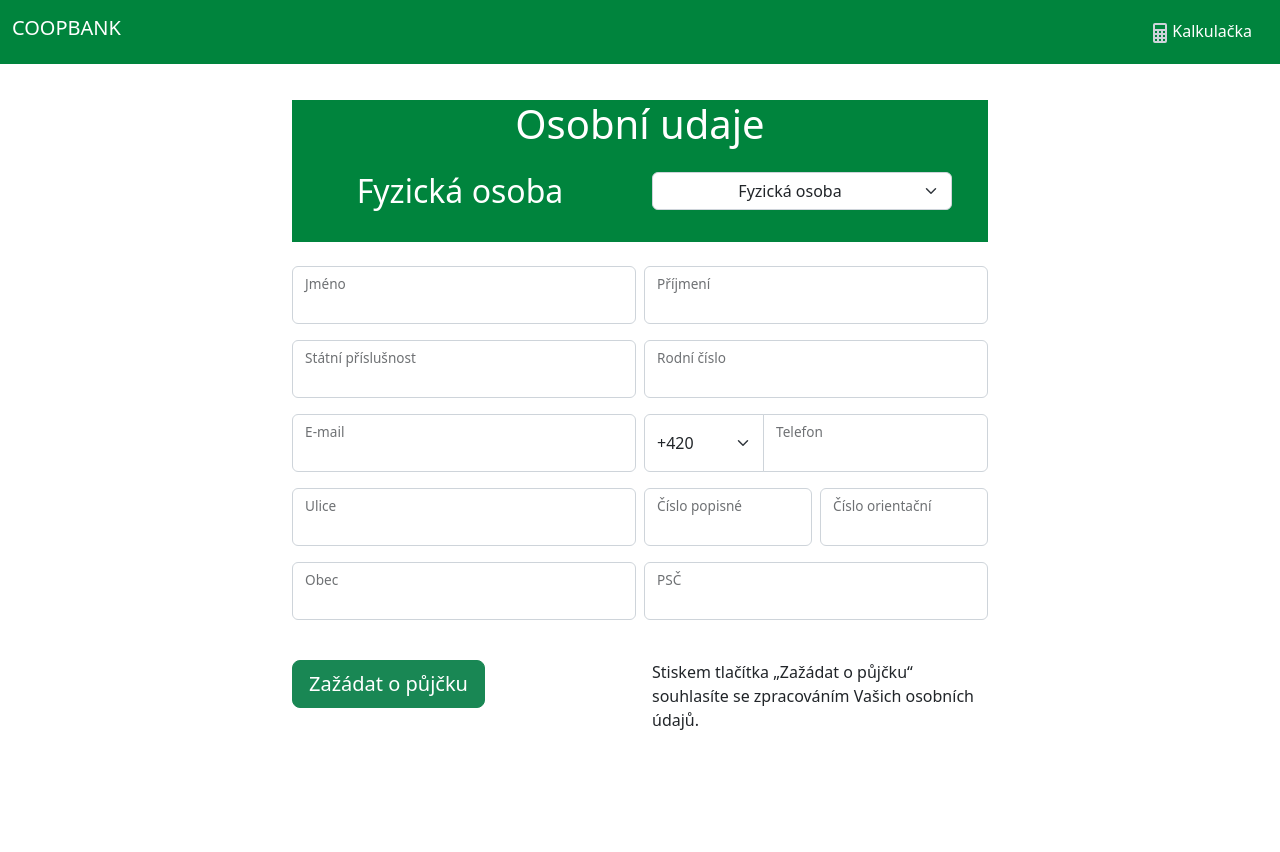
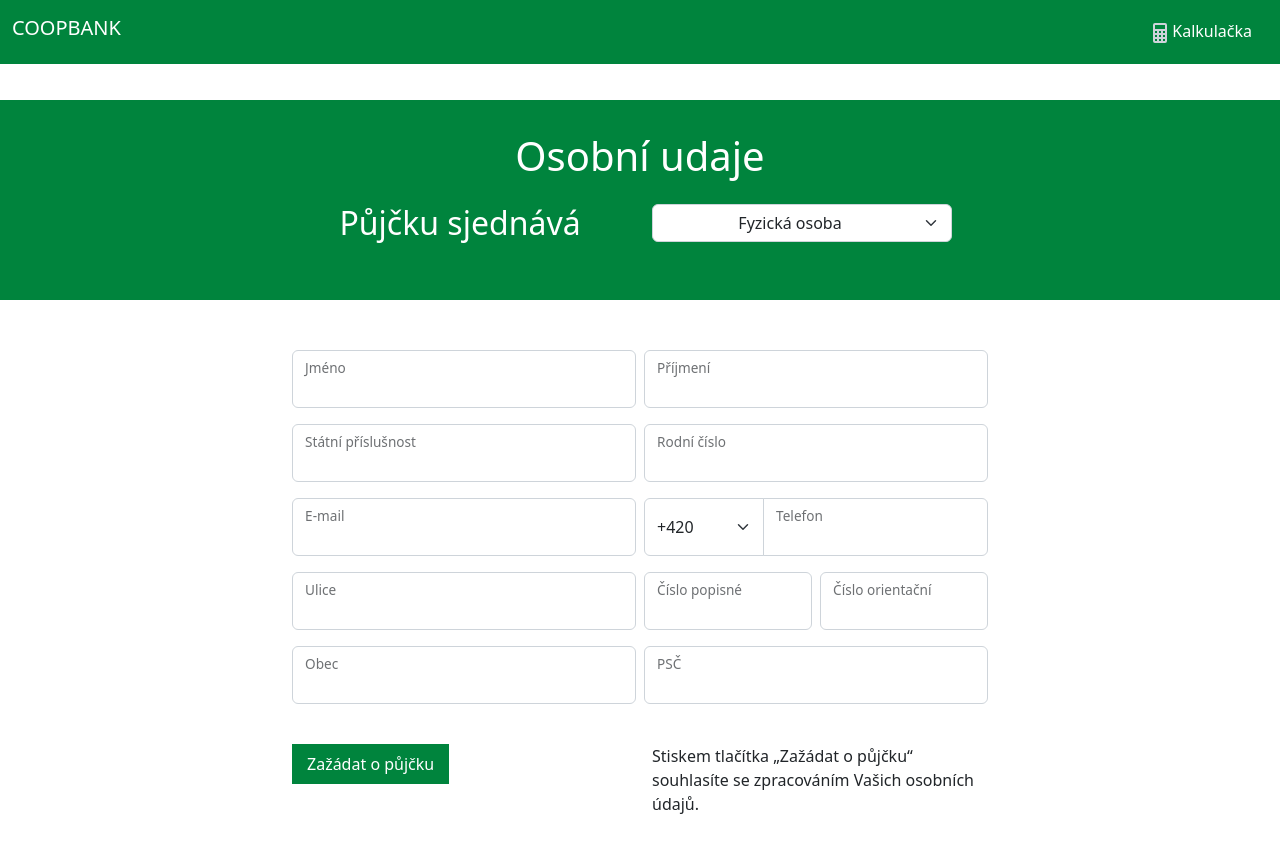
Before and after one commit to marketapolakovau/Coopbank, a React (Create React App) app in the folder client/: page /form in a window 1280 px wide. Shown: the top 852 px of the page. Before the commit the page ends 800 px from the top, so only its background shows below. Built offline with nearby package versions, Linux system fonts and the light colour scheme.

Commit message:
jakub commit7

```diff
--- a/client/src/components/IndividualFrom.js
+++ b/client/src/components/IndividualFrom.js
@@ -66,6 +66,7 @@ function IndividualForm() {
 
     result.address.descNumber = +result.address.descNumber;
     result.address.indicativeNumber = +result.address.indicativeNumber;
+    result.address.postalCode = result.address.postalCode.replace(/\s/g, "");
     result.address.postalCode = +result.address.postalCode;
     result.phone = prefixData + phoneNumData;
 
@@ -281,14 +282,15 @@ function IndividualForm() {
         <br />
         <Row>
           <Col>
-            <Button
-              size="lg"
-              variant="success"
+            <button
+              noValidate
+              validated={validated}
               type="submit"
-              // onClick={handleShowModal}
+              className="primary-button"
+              // onClick={(e) => handleSubmit(e)}
             >
               Zažádat o půjčku
-            </Button>
+            </button>
           </Col>
           <Col>
             <p>
@@ -299,20 +301,24 @@ function IndividualForm() {
         </Row>
       </Form>
       <Modal show={showModal} centered>
-        <Modal.Header style={{ backgroundColor: "#00843D" }}>
-          <Modal.Title style={{ color: "#fff" }}>Potvrzeni</Modal.Title>
+        <Modal.Header className="modalHeader">
+          <Modal.Title className="modalHeading">Potvrzení</Modal.Title>
         </Modal.Header>
         <Modal.Body>
-          <p>
+          <p className="modalText">
             Děkujeme za využití služeb Coopbank. Přehled svojí žádosti si můžete
             prohlédnout na nasledujícím odkazu.
           </p>
-          <Link to={`/request/${newRequestData?.id}`}>
-            <Button variant="success">Přehled</Button>
+          <div className="modalBtnContainer">
+            <Link to={`/request/${newRequestData?.id}`}>
+              <Button variant="success">Přehled Váší žádosti</Button>
+            </Link>
+          </div>
+        </Modal.Body>
+        <Modal.Footer className="modalHomeBtn">
+          <Link to={`/`}>
+            <Button variant="secondary">Hlavní stranka</Button>
           </Link>
-        </Modal.Body>
-        <Modal.Footer>
-          <Button variant="secondary">Hlavní stranka</Button>
         </Modal.Footer>
       </Modal>
     </div>
--- a/client/src/components/PersonalDataForm.js
+++ b/client/src/components/PersonalDataForm.js
@@ -3,6 +3,7 @@ import { Col, Form, Row } from "react-bootstrap";
 import IndividualForm from "./IndividualFrom";
 import OsvcForm from "./OsvcForm";
 import LegalEntityForm from "./LegalEntityForm";
+import styles from "../css/personal-data-form.css";
 
 function PersonalDataForm() {
   const [applicantType, setApplicantType] = useState("Fyzická osoba");
@@ -19,21 +20,22 @@ function PersonalDataForm() {
   };
 
   return (
-    <div className="container " style={{ maxWidth: "720px" }}>
-      <div style={{ backgroundColor: "#00843D" }}>
-        <h1 style={{ color: "#fff" }} className="text-center mt-4 mb-4">
+    <div>
+      <div className="formMain">
+        <div className="container maxWidth">
+          <div>
+            <h1 className="text-center mt-4 mb-4 headingPrimary">
               Osobní udaje
             </h1>
             <Row>
               <Col>
-            <h2 style={{ color: "#fff" }} className="text-center">
-              {applicantType}
+                <h2 className="text-center headingSecondary">
+                  Půjčku sjednává
                 </h2>
               </Col>
               <Col>
                 <Form.Select
-              className="text-center"
-              style={{ maxWidth: "300px" }}
+                  className="text-center formSelect"
                   onChange={(e) => setApplicantType(e.target.value)}
                 >
                   <option value="Fyzická osoba">Fyzická osoba</option>
@@ -42,10 +44,12 @@ function PersonalDataForm() {
                 </Form.Select>
               </Col>
             </Row>
-        <br />
           </div>
-      <br />
-      <div>{displayFormType(applicantType)}</div>
+        </div>
+      </div>
+      <div className="container maxWidth marginTop">
+        {displayFormType(applicantType)}
+      </div>
     </div>
   );
 }
--- /dev/null
+++ b/client/src/css/personal-data-form.css
@@ -0,0 +1,50 @@
+.formMain {
+  background-color: #00843d;
+}
+
+.headingPrimary {
+  padding-top: 32px;
+  color: #fff;
+}
+
+.headingSecondary {
+  color: #fff;
+}
+
+.maxWidth {
+  max-width: 720px;
+}
+
+.formSelect {
+  max-width: 300px;
+}
+
+.marginTop {
+  margin-top: 50px;
+}
+
+.modalHeader {
+  background-color: #00843d;
+  display: flex;
+  justify-content: center;
+}
+
+.modalHeading {
+  color: #fff;
+  padding: 16px;
+}
+
+.modalText {
+  padding: 16px;
+}
+
+.modalBtnContainer {
+  display: flex;
+  justify-content: center;
+}
+
+.modalHomeBtn {
+  display: flex;
+  justify-content: left;
+  padding: 16px;
+}
```
Lines whose indentation alone changed are shown as unchanged.
